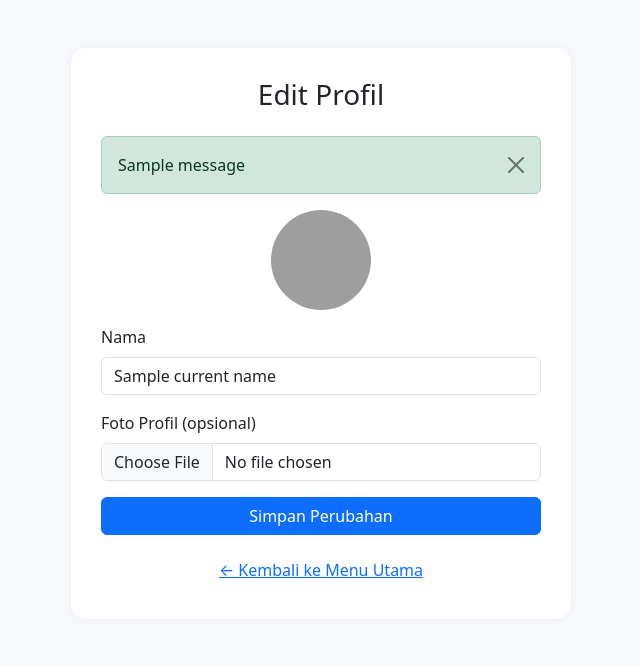
After one commit to wakjemmm/redeemcola, a Flask app: template templates/edit_profile.html in a window 1280 px wide. The commit adds this page. Shown: the top 666 px of the page, without its empty margins (319-959 px from the left). Run offline with Flask 3, Linux system fonts and the light colour scheme; the template is opened without the code that fills it: most values are stand-ins (such as "Sample title", 1, 10 or a date in 2020); one stand-in notice (Sample message) is shown; grey boxes are pictures that could not be loaded.

Commit message:
update profile

```diff
--- a/app.py
+++ b/app.py
@@ -11,6 +11,10 @@ app.secret_key = 'your_secret_key_here'
 
 PRICE_FILE = 'prices.json'
 CODE_FILE = 'code.json'
+UPLOAD_FOLDER = 'static/uploads'
+ALLOWED_EXTENSIONS = {'png', 'jpg', 'jpeg', 'gif'}
+app.config['UPLOAD_FOLDER'] = UPLOAD_FOLDER
+
 
 
 # --- Helper Functions ---
@@ -21,6 +25,8 @@ def load_data(filename):
     with open(filename, 'r') as f:
         return json.load(f)
 
+def allowed_file(filename):
+    return '.' in filename and filename.rsplit('.', 1)[1].lower() in ALLOWED_EXTENSIONS
 
 def load_user_data(filename):
     user = session.get('username')
@@ -43,8 +49,11 @@ def save_data(filename, data):
         json.dump(data, f, indent=2, ensure_ascii=False)
 
 def load_users():
+    if not os.path.exists('users.json'):
+        return {}
     with open('users.json', 'r') as f:
         return json.load(f)
+
 
 def get_code_file():
     user = session.get('username')
@@ -80,25 +89,84 @@ def login_required(f):
 @app.route('/login', methods=['GET', 'POST'])
 def login():
     if request.method == 'POST':
-        username = request.form['username'].strip()
-        password = request.form['password'].strip()
-        users = load_users()
+        username = request.form.get('username')
+        password = request.form.get('password')
 
-        for user in users:
-            if user['username'] == username and user['password'] == password:
-                session['logged_in'] = True
-                session['username'] = username
+        # Load users dari JSON
+        if not os.path.exists('users.json'):
+            flash('Database pengguna tidak ditemukan.', 'danger')
+            return redirect(url_for('login'))
 
-                # Create user-specific files if not exist
-                for file in [get_code_file(), get_voucher_file()]:
-                    if not os.path.exists(file):
-                        save_data(file, [])
+        with open('users.json', 'r') as f:
+            users = json.load(f)
 
-                flash('Login berhasil!', 'success')
-                return redirect(url_for('index'))
+        # Cek kredensial
+        if username in users and users[username]['password'] == password:
+            session['username'] = username
+            flash('Login berhasil!', 'success')
+            return redirect(url_for('index'))
+        else:
+            flash('Username atau password salah.', 'danger')
+            return redirect(url_for('login'))
 
-        flash('Username atau password salah.', 'danger')
     return render_template('login.html')
+
+
+@app.route('/edit_profile', methods=['GET', 'POST'])
+@login_required
+def edit_profile():
+    username = session['username']
+    users = load_data('users.json')
+
+    if request.method == 'POST':
+        new_name = request.form.get('name', '').strip()
+        file = request.files.get('profile_image')
+
+        if new_name:
+            users[username]['name'] = new_name
+
+            # Handle file upload
+            if file and allowed_file(file.filename):
+                ext = file.filename.rsplit('.', 1)[1].lower()
+                filename = f"{username}.{ext}"
+                file.save(os.path.join(app.config['UPLOAD_FOLDER'], filename))
+                users[username]['profile_image'] = filename
+
+            save_data('users.json', users)
+            flash('Profil berhasil diperbarui.', 'success')
+            return redirect(url_for('index'))
+        else:
+            flash('Nama tidak boleh kosong.', 'danger')
+
+    current_name = users[username].get('name', '')
+    current_image = users[username].get('profile_image', '')
+    return render_template('edit_profile.html', current_name=current_name, current_image=current_image)
+
+
+@app.route('/change_password', methods=['GET', 'POST'])
+@login_required
+def change_password():
+    username = session['username']
+    if request.method == 'POST':
+        current = request.form['current_password']
+        new = request.form['new_password']
+        confirm = request.form['confirm_password']
+
+        with open('users.json', 'r') as f:
+            users = json.load(f)
+
+        if users[username]['password'] != current:
+            flash('Password saat ini salah.', 'danger')
+        elif new != confirm:
+            flash('Konfirmasi password tidak cocok.', 'danger')
+        else:
+            users[username]['password'] = new
+            with open('users.json', 'w') as f:
+                json.dump(users, f, indent=4)
+            flash('Password berhasil diubah.', 'success')
+            return redirect(url_for('index'))
+
+    return render_template('change_password.html')
 
 @app.route('/statistic')
 @login_required
@@ -126,10 +194,11 @@ def logout():
     return redirect(url_for('login'))
 
 # --- Routes ---
+@login_required
 @app.route('/')
-@login_required
 def index():
-    return render_template('index.html')
+    users = load_data('users.json')
+    return render_template('index.html', users=users)
 
 @app.route('/redeem', methods=['GET', 'POST'])
 @login_required
--- /dev/null
+++ b/templates/edit_profile.html
@@ -0,0 +1,74 @@
+<!DOCTYPE html>
+<html lang="id">
+<head>
+  <meta charset="UTF-8">
+  <title>Edit Profil</title>
+  <link rel="icon" type="image/png" href="{{ url_for('static', filename='favicon.png') }}">
+  <link href="https://cdn.jsdelivr.net/npm/bootstrap@5.3.0/dist/css/bootstrap.min.css" rel="stylesheet">
+  <style>
+    body {
+      background-color: #f7f9fc;
+    }
+    .form-container {
+      max-width: 500px;
+      margin: auto;
+      background: white;
+      padding: 30px;
+      border-radius: 15px;
+      box-shadow: 0 0 10px rgba(0,0,0,0.05);
+    }
+    .profile-preview {
+      width: 100px;
+      height: 100px;
+      object-fit: cover;
+      border-radius: 50%;
+      margin-bottom: 15px;
+    }
+  </style>
+</head>
+<body>
+
+<div class="container py-5">
+  <div class="form-container">
+    <h3 class="text-center mb-4">Edit Profil</h3>
+
+    {% with messages = get_flashed_messages(with_categories=true) %}
+      {% if messages %}
+        {% for category, message in messages %}
+          <div class="alert alert-{{ category }} alert-dismissible fade show" role="alert">
+            {{ message }}
+            <button type="button" class="btn-close" data-bs-dismiss="alert"></button>
+          </div>
+        {% endfor %}
+      {% endif %}
+    {% endwith %}
+
+    <form method="POST" action="{{ url_for('edit_profile') }}" enctype="multipart/form-data">
+      <div class="text-center">
+        {% if current_image %}
+          <img src="{{ url_for('static', filename='uploads/' ~ current_image) }}" alt="Foto Profil" class="profile-preview">
+        {% else %}
+          <img src="https://cdn-icons-png.flaticon.com/512/3177/3177440.png" alt="Default Profile" class="profile-preview">
+        {% endif %}
+      </div>
+
+      <div class="mb-3">
+        <label for="name" class="form-label">Nama</label>
+        <input type="text" name="name" id="name" class="form-control" value="{{ current_name }}" required>
+      </div>
+
+      <div class="mb-3">
+        <label for="profile_image" class="form-label">Foto Profil (opsional)</label>
+        <input type="file" class="form-control" id="profile_image" name="profile_image" accept="image/*">
+      </div>
+
+      <button type="submit" class="btn btn-primary w-100">Simpan Perubahan</button>
+    </form>
+
+    <a href="{{ url_for('index') }}" class="btn btn-link mt-3 w-100">← Kembali ke Menu Utama</a>
+  </div>
+</div>
+
+<script src="https://cdn.jsdelivr.net/npm/bootstrap@5.3.0/dist/js/bootstrap.bundle.min.js"></script>
+</body>
+</html>
--- a/templates/voucher_list.html
+++ b/templates/voucher_list.html
@@ -3,6 +3,7 @@
 <head>
   <meta charset="UTF-8">
   <title>Voucher List</title>
+  <link rel="icon" type="image/png" href="{{ url_for('static', filename='favicon.png') }}">
   <link href="https://cdn.jsdelivr.net/npm/bootstrap@5.3.0/dist/css/bootstrap.min.css" rel="stylesheet">
 </head>
 <body class="bg-light">
```
Also changed, not shown: templates/change_password.html (added, +57 -0 lines), templates/index.html (+21 -8 lines), templates/login.html (+44 -15 lines), users.json (+12 -14 lines), static/uploads/wakjemmm.png (added).
